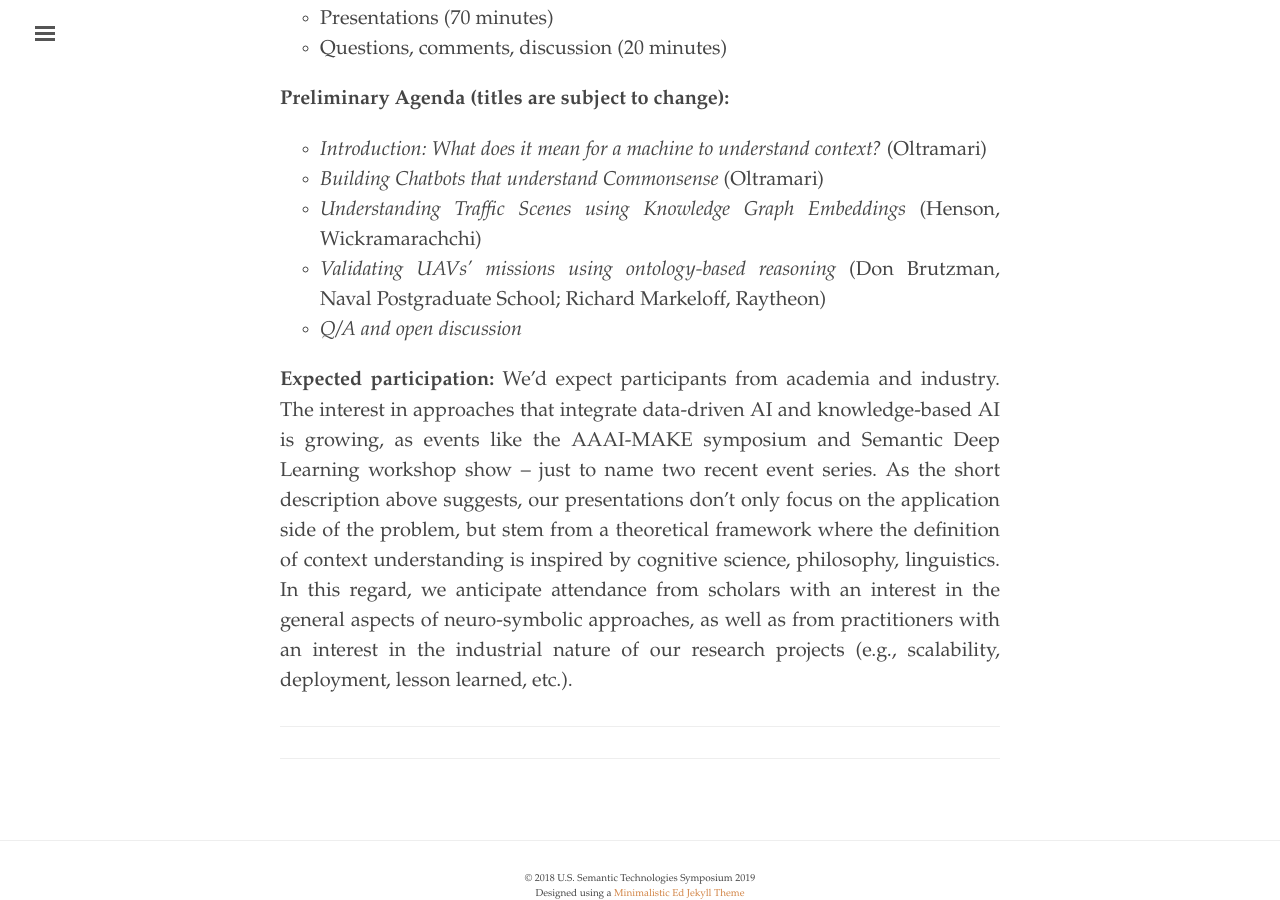
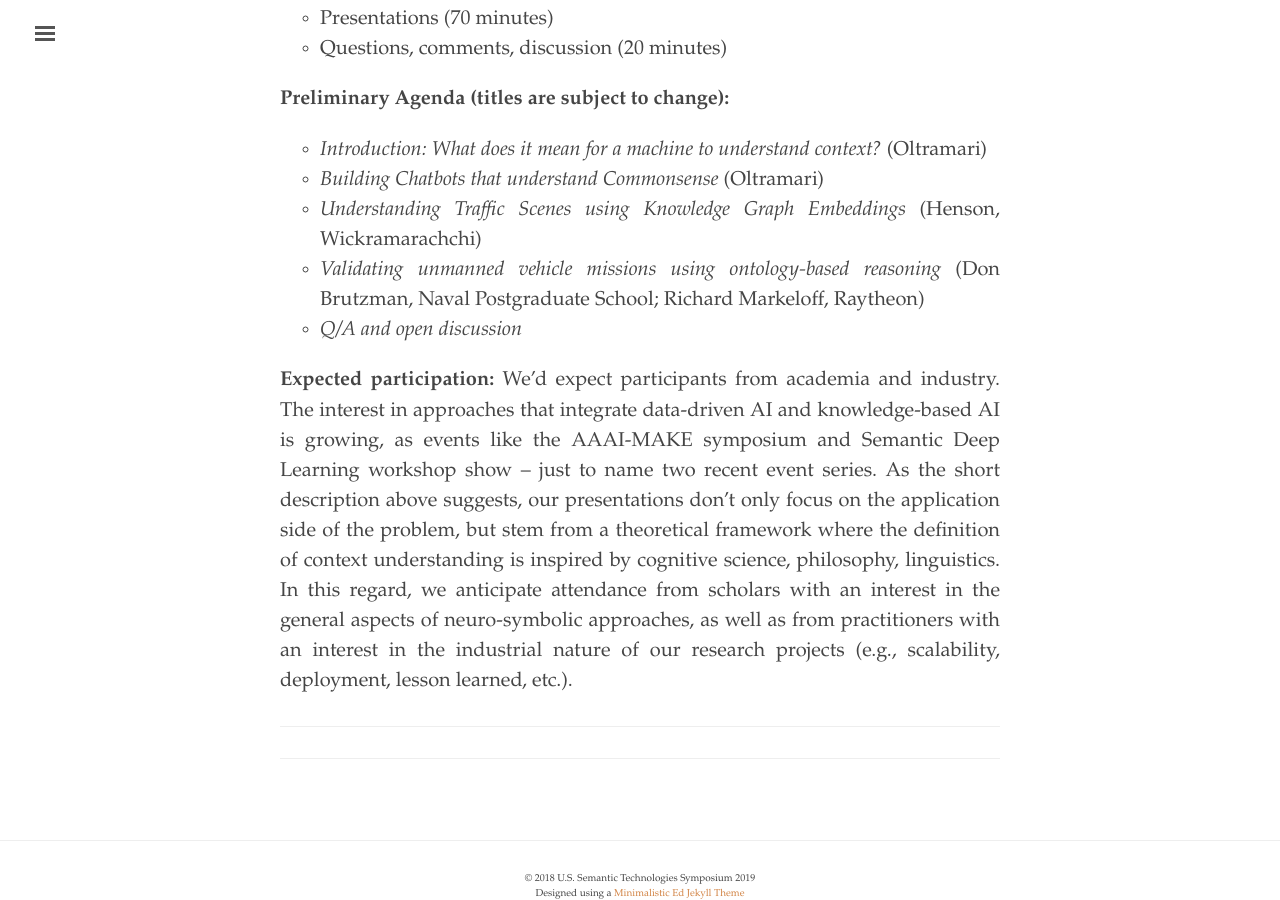
Before and after one commit to us2ts/us2ts.github.io, a Jekyll site: the page built from pages/program-hybrid-ai.md, in a window 1280 px wide and 900 px high, scrolled down 1834 px. Built offline with Jekyll 4.4.1, drawn with Linux system fonts in a browser that asks for light colours; comment, search, counter and statistics services are not loaded; some of the changed text lies outside the part shown.

Commit message:
Corrections as per Alessandro's email

```diff
--- a/pages/program-hybrid-ai.md
+++ b/pages/program-hybrid-ai.md
@@ -35,7 +35,7 @@ This session aims to illustrate three concrete examples of context-understanding
 - *Introduction: What does it mean for a machine to understand context?* (Oltramari)
 - *Building Chatbots that understand Commonsense* (Oltramari)
 - *Understanding Traffic Scenes using Knowledge Graph Embeddings* (Henson, Wickramarachchi)
-- *Validating UAVs' missions using ontology-based reasoning* (Don Brutzman, Naval Postgraduate School; Richard Markeloff, Raytheon)
+- *Validating unmanned vehicle missions using ontology-based reasoning* (Don Brutzman, Naval Postgraduate School; Richard Markeloff, Raytheon)
 - *Q/A and open discussion*
 
 **Expected participation:**
```
Also changed, not shown: other parts of pages/program-hybrid-ai.md (+1 -1 lines).
